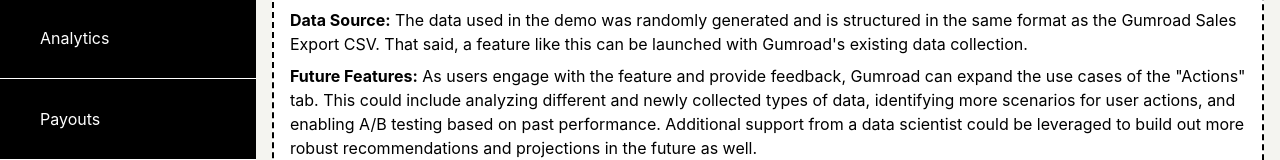
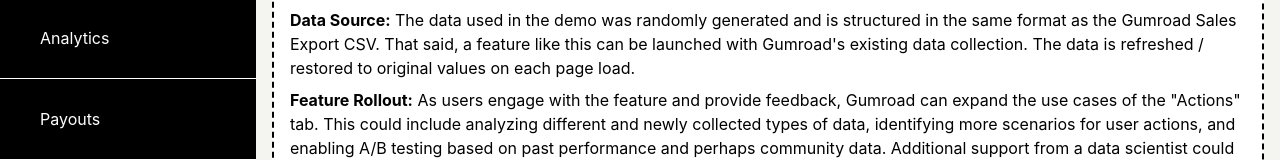
Before and after one commit to pcybriwsky/gumroad_actions, a React (Create React App) app: page /about in a window 1280 px wide. Shown: the part 788-948 px from the top of the page. Built offline with nearby package versions, Linux system fonts and the light colour scheme; some icons are missing.

Commit message:
Clarification on data loading on the page

```diff
--- a/src/pages/About.js
+++ b/src/pages/About.js
@@ -30,10 +30,10 @@
                                 <strong>Site Structure:</strong> This demo recreates the Gumroad site to showcase the "Actions" tab and a few supporting click-through pages. All other pages are either dead links or redirect to this About page.
                             </li>
                             <li className='mt-2'>
-                                <strong>Data Source:</strong> The data used in the demo was randomly generated and is structured in the same format as the Gumroad Sales Export CSV. That said, a feature like this can be launched with Gumroad's existing data collection.
+                                <strong>Data Source:</strong> The data used in the demo was randomly generated and is structured in the same format as the Gumroad Sales Export CSV. That said, a feature like this can be launched with Gumroad's existing data collection. The data is refreshed / restored to original values on each page load.
                             </li>
                             <li className='mt-2'>
-                                <strong>Future Features:</strong> As users engage with the feature and provide feedback, Gumroad can expand the use cases of the "Actions" tab. This could include analyzing different and newly collected types of data, identifying more scenarios for user actions, and enabling A/B testing based on past performance. Additional support from a data scientist could be leveraged to build out more robust recommendations and projections in the future as well.
+                                <strong>Feature Rollout:</strong> As users engage with the feature and provide feedback, Gumroad can expand the use cases of the "Actions" tab. This could include analyzing different and newly collected types of data, identifying more scenarios for user actions, and enabling A/B testing based on past performance and perhaps community data. Additional support from a data scientist could be leveraged to build out more robust recommendations engine in the future as well.
                             </li>
                             <li className='mt-2'>
                                 <strong>Technologies Used in this Demo:</strong> React, Tailwind CSS, and deployed on Vercel.
```
